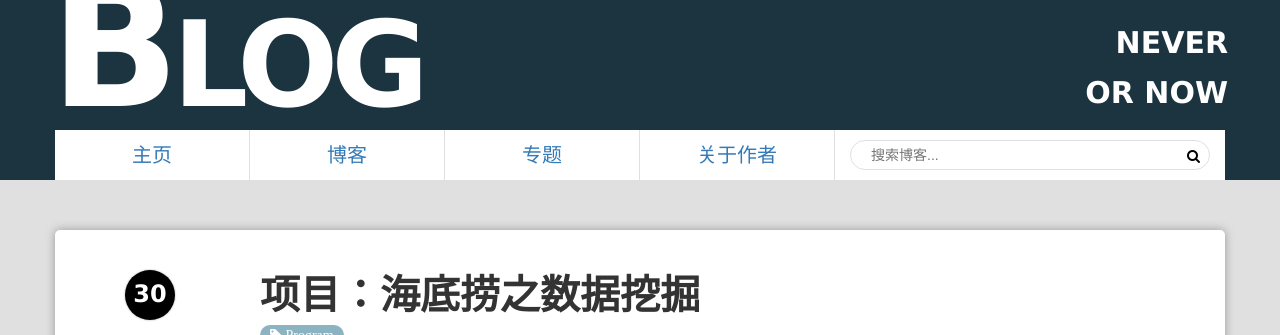
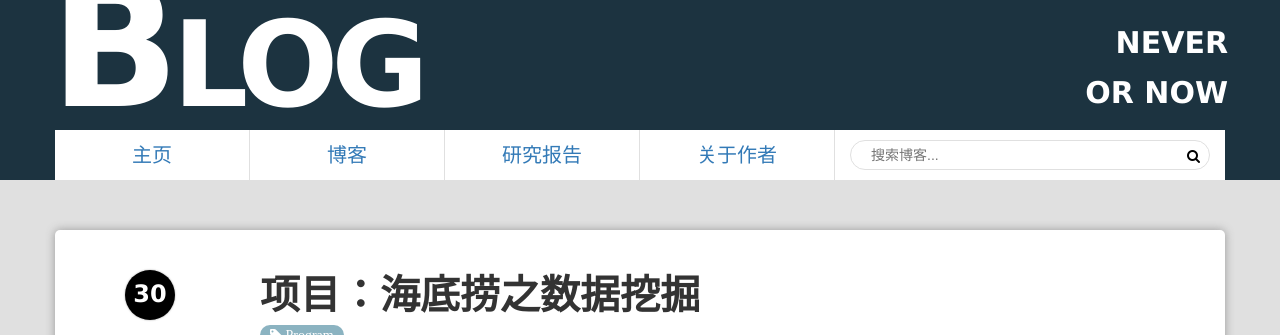
Before and after one commit to xianba/xianba.github.com, a Jekyll site: the page built from index.html, in a window 1280 px wide and 900 px high. Shown: the top 335 px of the window. Built offline with Jekyll 4.4.1, drawn with Linux system fonts in a browser that asks for light colours; the list of posts is cut into pages by our own code.

Commit message:
Update header.html

```diff
--- a/_includes/header.html
+++ b/_includes/header.html
@@ -27,13 +27,7 @@
                             <li><a href="{{ '/tag' | relative_url }}">标签</a></li>
                         </ul>
                     </li>
-                    <li class="col-lg-3">
-                         <ul class="subnav">
-                            <a href="javascript:void(0)">专题</a>
-                            <li><a href="{{ '/series' | relative_url }}">研究报告</a></li>
-                            <li><a href="{{ '/data' | relative_url }}">数据</a></li>
-                        </ul>
-                    </li>
+                    <li class="col-lg-3"><a href="{{ '/series' | relative_url }}">研究报告</a></li>
                     <li class="col-lg-3"><a href="{{ '/about' | relative_url }}">关于作者</a></li>
                 </ul>
             </nav>
```
